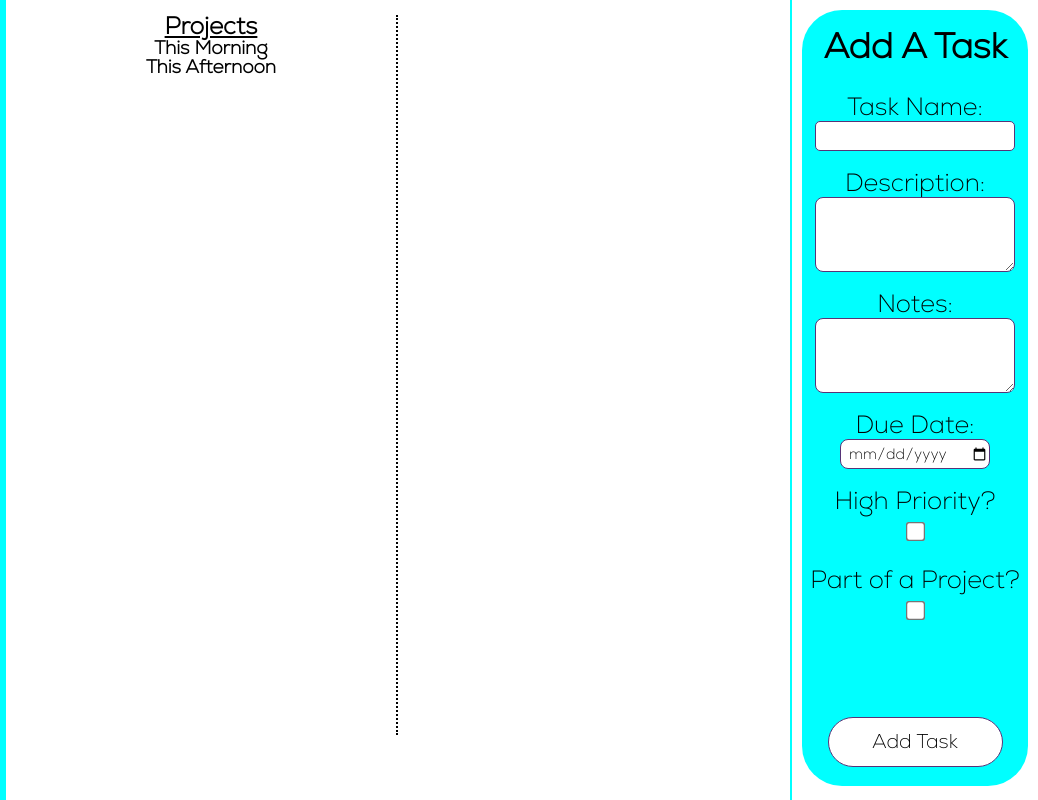
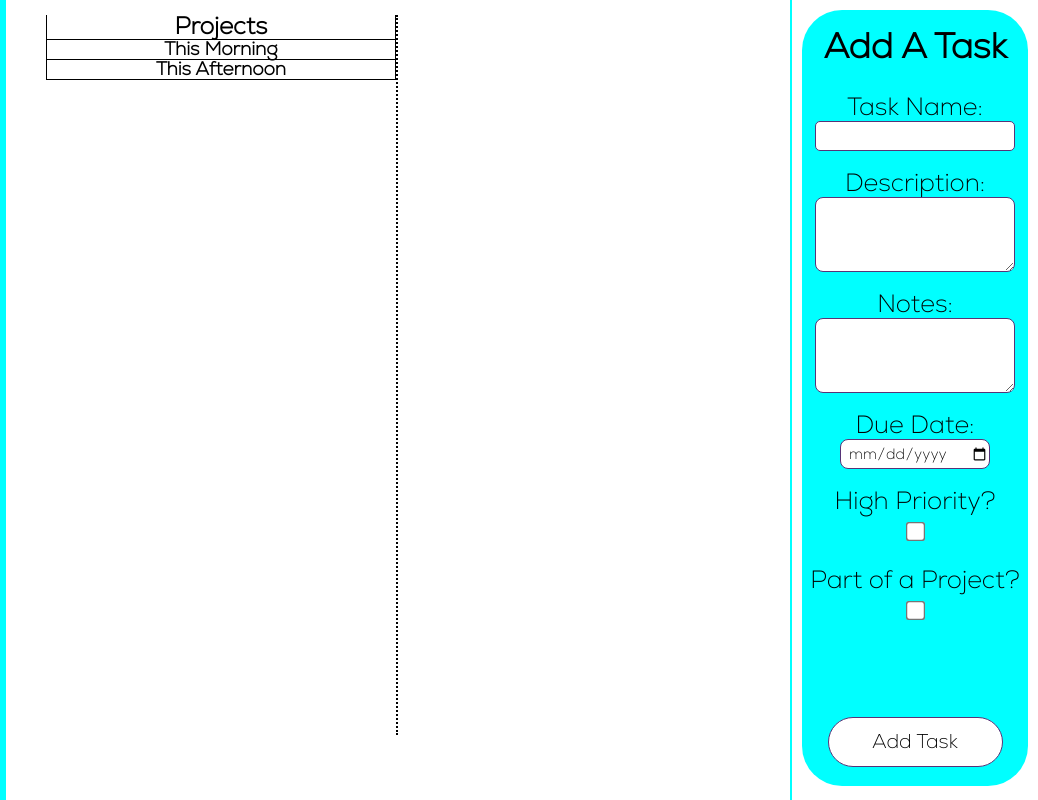
Before and after one commit to housemouse62/To_Do_List, a website built with webpack: page src/template.html in a window 1280 px wide. Both pictures are taken after a click on the button "Projects". Shown: the full height of the page, 242-1280 px from the left. Built offline with nearby package versions, Linux system fonts and the light colour scheme.

Commit message:
Project List is looking decent with more css work

```diff
--- a/src/displayUI.css
+++ b/src/displayUI.css
@@ -40,7 +40,8 @@
     grid-template-columns: 1fr 1fr;
 }
 
-.projectContent {
+.projectContent,
+.projectListDiv {
     display: flex;
     flex-direction: column;
     margin-left: 20px;
@@ -54,8 +55,14 @@
     height: 90vh;
 }
 
-.projectListHeader {
-    text-decoration: underline;
+.projectListHeader,
+.projectListItemCard {
+    display: flex;
+    width: 100%;
+    justify-content: center;
+    border-left: 1px solid black;
+    border-right: 1px solid black;
+    border-bottom: 1px solid black;
 }
 
 .projectOverlay {
```
